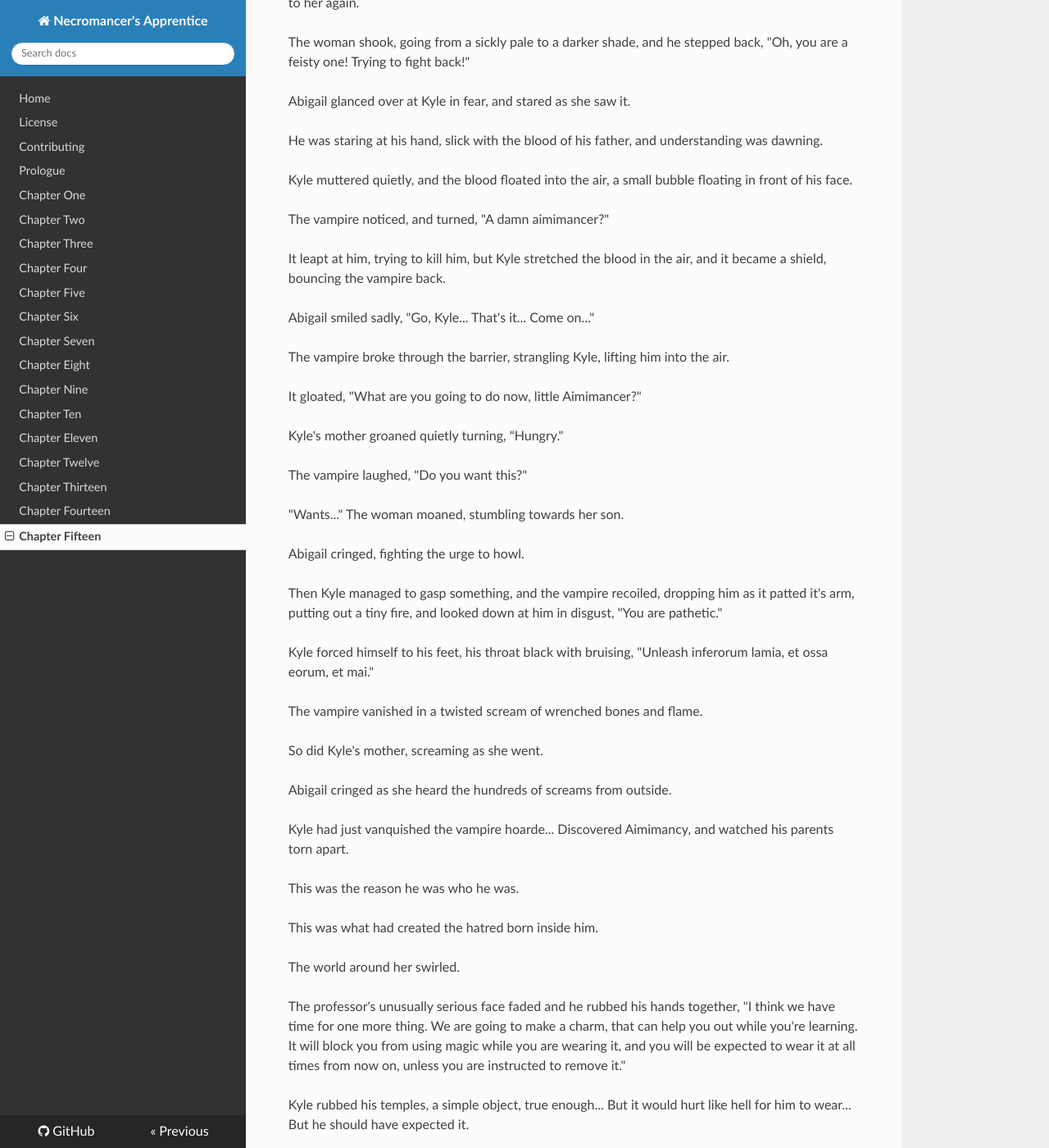
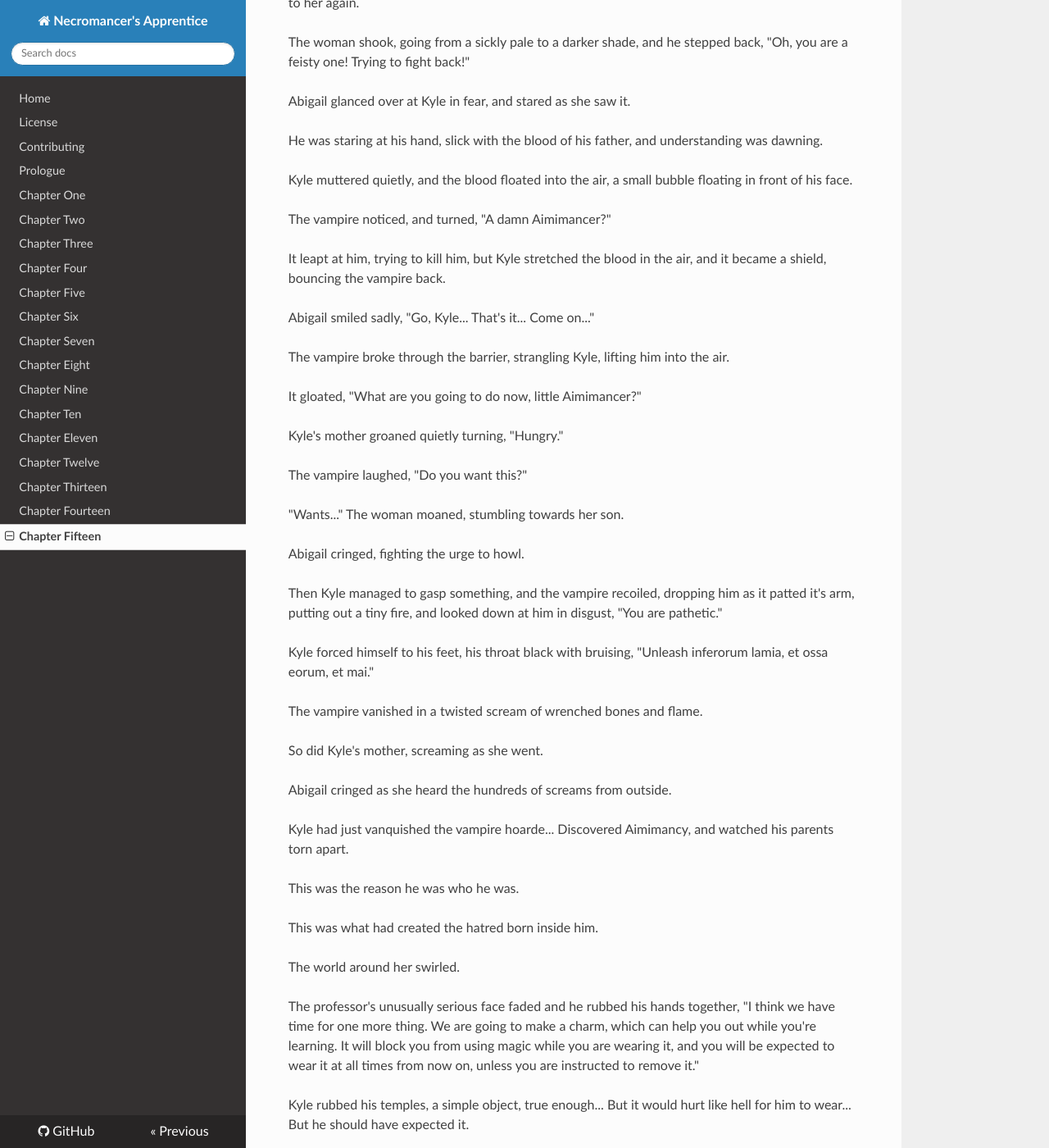
Before and after one commit to shakna-israel/NecromancersApprentice, an MkDocs documentation site: the page built from docs/015-Chapter-Fifteen.md, in a window 1280 px wide and 1400 px high, scrolled down 15565 px. Shown: the whole window at 82% size. Built offline with MkDocs 1.6.1, drawn with Linux system fonts in a browser that asks for light colours; nearby versions of some CDN libraries; old or Windows-style settings are respelled for this version of MkDocs; some of the changed text lies outside the part shown.

Commit message:
Grammar tweaked

```diff
--- a/docs/015-Chapter-Fifteen.md
+++ b/docs/015-Chapter-Fifteen.md
@@ -40,7 +40,7 @@
 
 Candice made a look of disgust, and then winced, "The world is never simple, is it?"
 
-Brioni smiled sadly at the young pyromancy, "No… I'm afraid it is not."
+Brioni smiled sadly at the young Pyromancy, "No… I'm afraid it is not."
 
 "Let's go find Kyle bloody Kilroy."
 
@@ -201,9 +201,9 @@
 
 Fiona blinked in surprise, "It isn't about you?"
 
-Kyle laughed, "Who on earth would care about an aimimancer?"
+Kyle laughed, "Who on earth would care about an Aimimancer?"
 
-She looked at him, "You became a necromancer."
+She looked at him, "You became a Necromancer."
 
 He shrugged, "Incidental. Doesn't matter."
 
@@ -393,7 +393,7 @@
 
 Kyle muttered quietly, and the blood floated into the air, a small bubble floating in front of his face.
 
-The vampire noticed, and turned, "A damn aimimancer?"
+The vampire noticed, and turned, "A damn Aimimancer?"
 
 It leapt at him, trying to kill him, but Kyle stretched the blood in the air, and it became a shield, bouncing the vampire back.
 
@@ -429,7 +429,7 @@
 
 The world around her swirled.
 
-The professor's unusually serious face faded and he rubbed his hands together, "I think we have time for one more thing. We are going to make a charm, that can help you out while you're learning. It will block you from using magic while you are wearing it, and you will be expected to wear it at all times from now on, unless you are instructed to remove it."
+The professor's unusually serious face faded and he rubbed his hands together, "I think we have time for one more thing. We are going to make a charm, which can help you out while you're learning. It will block you from using magic while you are wearing it, and you will be expected to wear it at all times from now on, unless you are instructed to remove it."
 
 Kyle rubbed his temples, a simple object, true enough... But it would hurt like hell for him to wear... But he should have expected it.
 
@@ -511,7 +511,7 @@
 
 How could her family be dead?
 
-How.could it have happened?
+How could it have happened?
 
 ---
 
```
Also changed, not shown: other parts of docs/015-Chapter-Fifteen.md (+9 -9 lines).
